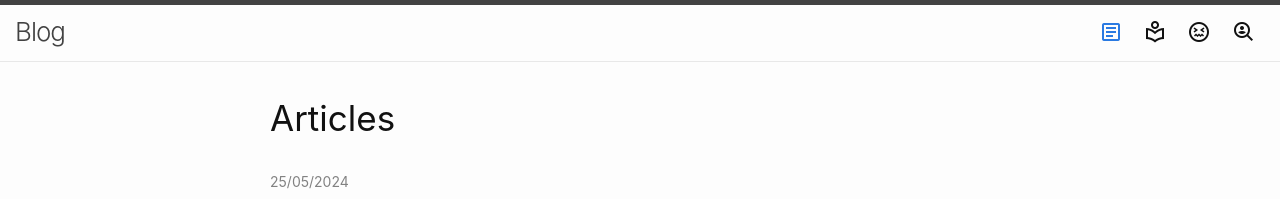
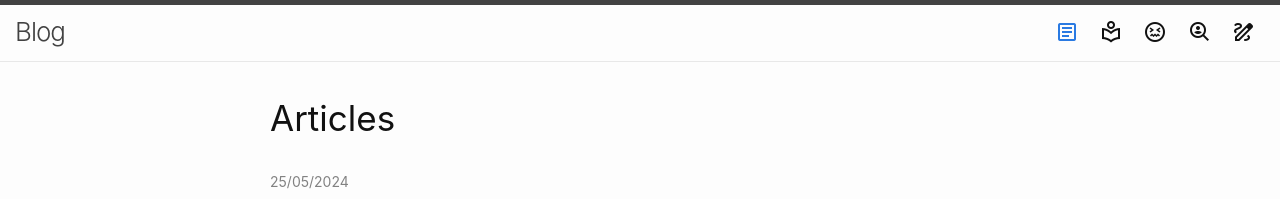
Before and after one commit to masalthunlass/blog, a Jekyll site: the page built from index.md, in a window 1280 px wide. Shown: the top 199 px of the page. Built offline with Jekyll 4.4.1, drawn with Linux system fonts in a browser that asks for light colours.

Commit message:
updating menu

```diff
--- a/_data/menu.json
+++ b/_data/menu.json
@@ -14,5 +14,9 @@
   {
     "permalink": "/about/",
     "icon": "data_loss_prevention"
+  },
+  {
+    "permalink": "/drawthecode/",
+    "icon": "draw"
   }
 ]
```
